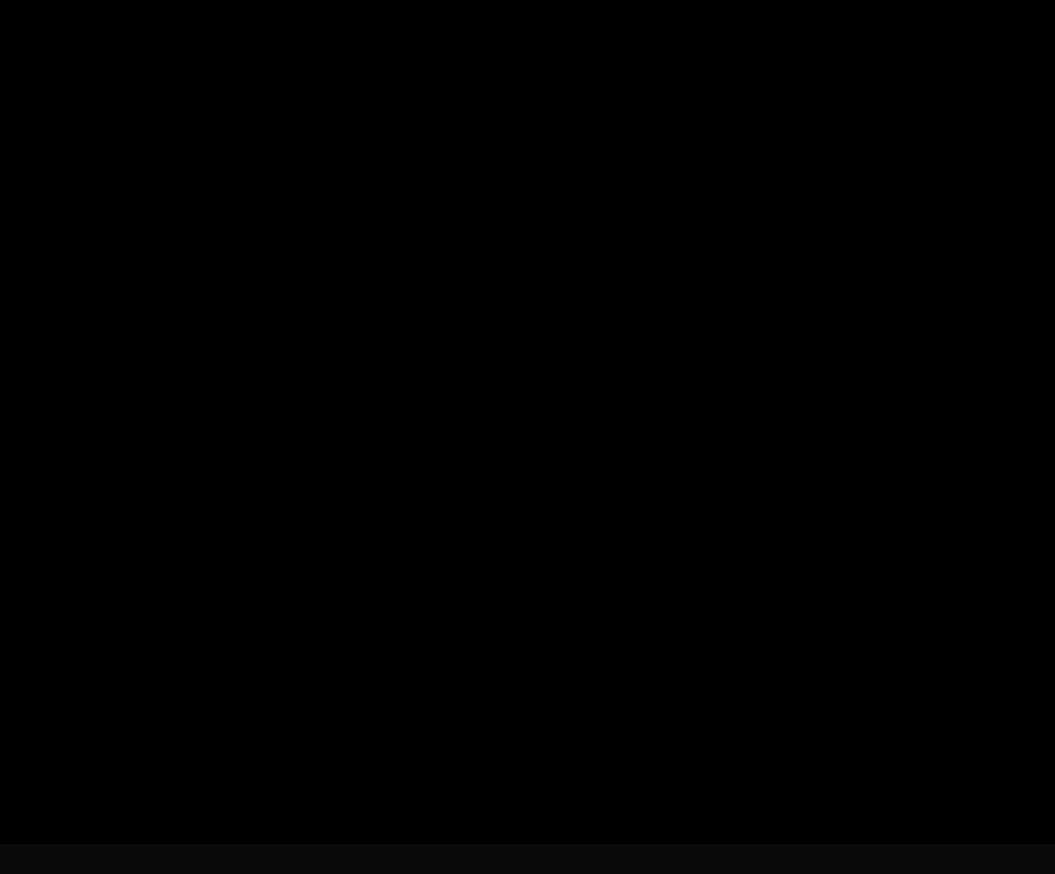
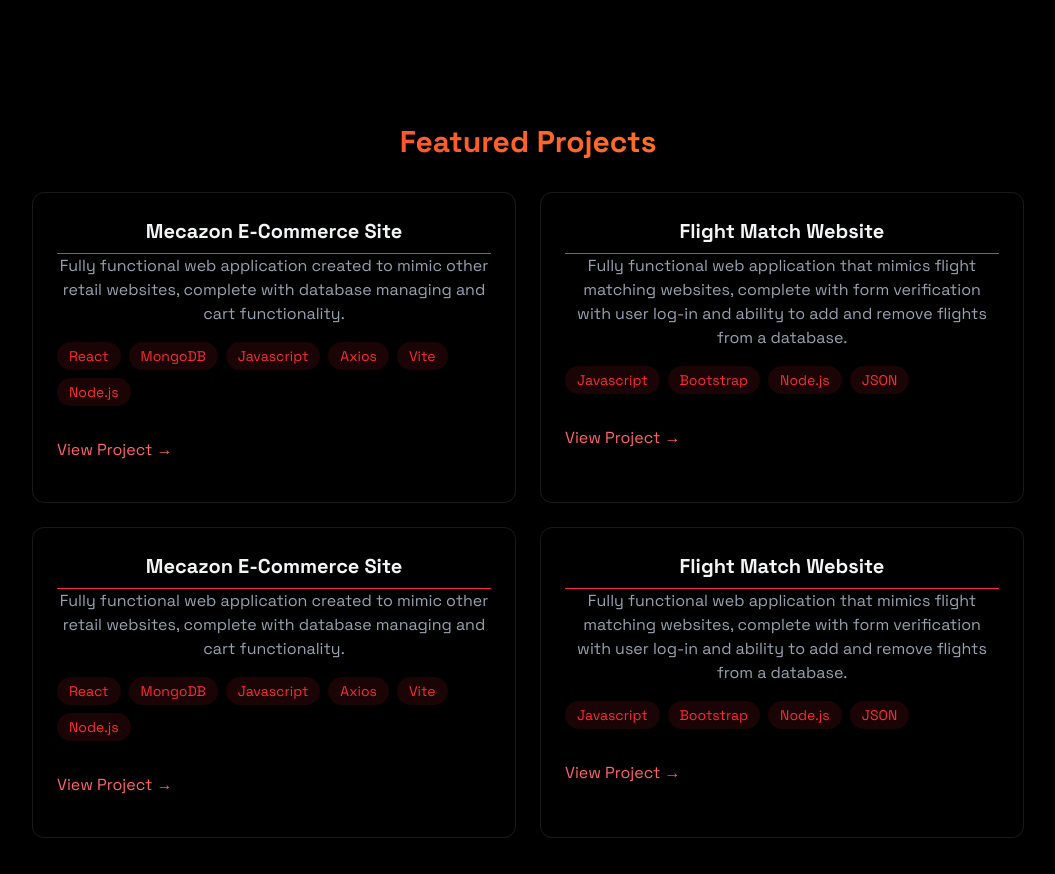
Before and after one commit to JacobPloog/JacobPloog.github.io, a React (Vite) app: page / in a window 1280 px wide. Shown: the part 1680-2554 px from the top of the page, without its empty margins (112-1167 px from the left). Built offline with nearby package versions, Linux system fonts and the light colour scheme.

Commit message:
to public

```diff
--- a/src/components/LoadingScreen.jsx
+++ b/src/components/LoadingScreen.jsx
@@ -29,7 +29,7 @@ export const LoadingScreen = ({ onComplete }) => {
         <span className="animate-blink ml-1">|</span>
       </div>
       <div className="w-[200px] h-[2px] bg-gray-800 rounded -relativ overlow-hidden">
-        <div className="w-[40%] h-full bg-blue-500 shadow-[0_0_15px_#3b82f6] animate-loading-bar">
+        <div className="w-[40%] h-full bg-red-500 shadow-[0_0_15px_#3b82f6] animate-loading-bar">
           {""}
         </div>
       </div>
--- a/src/components/RevealOnScroll.jsx
+++ b/src/components/RevealOnScroll.jsx
@@ -1,15 +1,26 @@
-import { useRef, useEffect } from "react";
+import { useEffect, useRef } from "react";
 
 export const RevealOnScroll = ({ children }) => {
-    const ref = useRef(null);
-    useEffect(() => {
-        const observer = new IntersectionObserver(([entry]) => {
-            if (entry.IsIntersecting) {
-                ref.current.classList.add("visible")
-            }
-        }, { threshold: 0.2, rootMargin: "0px 0px -50px 0px" });
-        if (ref.current) observer.observe(ref.current);
-        return () => observer.disconnect()
-    })
-    return <div ref={ref} className="reveal">{children}</div>
+  const ref = useRef(null);
+
+  useEffect(() => {
+    const observer = new IntersectionObserver(
+      ([entry]) => {
+        if (entry.isIntersecting) {
+          ref.current.classList.add("visible");
+        }
+      },
+      { threshold: 0.2, rootMargin: "0px 0px -50px 0px" }
+    );
+
+    if (ref.current) observer.observe(ref.current);
+
+    return () => observer.disconnect();
+  });
+
+  return (
+    <div ref={ref} className="reveal">
+      {children}
+    </div>
+  );
 };
--- a/src/components/sections/Projects.jsx
+++ b/src/components/sections/Projects.jsx
@@ -77,6 +77,71 @@ export const Projects = () => {
                 </a>
               </div>
             </div>
+            <div className="p-6 rounded-xl border border-white/10 hover:-translate-y-1 hover:border-red-500/10 hover:shadow-[0_2px_8px_rgba(246,0,0,0.2)] transition-all">
+              <h3 className="text-xl font-bold mb-2">
+                Mecazon E-Commerce Site
+              </h3>
+              <hr className="text-red-500" />
+              <p className="text-gray-400 mb-4">
+                Fully functional web application created to mimic other retail
+                websites, complete with database managing and cart
+                functionality.
+              </p>
+              <div className="flex flex-wrap gap-2 mb-4">
+                {[
+                  "React",
+                  "MongoDB",
+                  "Javascript",
+                  "Axios",
+                  "Vite",
+                  "Node.js",
+                ].map((tech, key) => (
+                  <span
+                    key={key}
+                    className="bg-red-500/10 text-red-500 py-1 px-3 rounded-full text-sm hover:bg-red-500/20 hover:shadow-[0_2px_8px_rgba(246,0,0,0.2)] transition-all"
+                  >
+                    {tech}
+                  </span>
+                ))}
+              </div>
+              <div className="flex justify-between items-center">
+                <a
+                  href="#"
+                  className="text-red-400 hover:text-red-300 transition-colors my-4 "
+                >
+                  View Project →
+                </a>
+              </div>
+            </div>
+            <div className="p-6 rounded-xl border border-white/10 hover:-translate-y-1 hover:border-red-500/10 hover:shadow-[0_2px_8px_rgba(246,0,0,0.2)] transition-all">
+              <h3 className="text-xl font-bold mb-2">Flight Match Website</h3>
+              <hr className="text-red-500" />
+              <p className="text-gray-400 mb-4">
+                Fully functional web application that mimics flight matching
+                websites, complete with form verification with user log-in and
+                ability to add and remove flights from a database.
+              </p>
+              <div className="flex flex-wrap gap-2 mb-4">
+                {["Javascript", "Bootstrap", "Node.js", "JSON"].map(
+                  (tech, key) => (
+                    <span
+                      key={key}
+                      className="bg-red-500/10 text-red-500 py-1 px-3 rounded-full text-sm hover:bg-red-500/20 hover:shadow-[0_2px_8px_rgba(246,0,0,0.2)] transition-all"
+                    >
+                      {tech}
+                    </span>
+                  )
+                )}
+              </div>
+              <div className="flex justify-between items-center">
+                <a
+                  href="#"
+                  className="text-red-400 hover:text-red-300 transition-colors my-4 "
+                >
+                  View Project →
+                </a>
+              </div>
+            </div>
           </div>
         </div>
       </RevealOnScroll>
```
